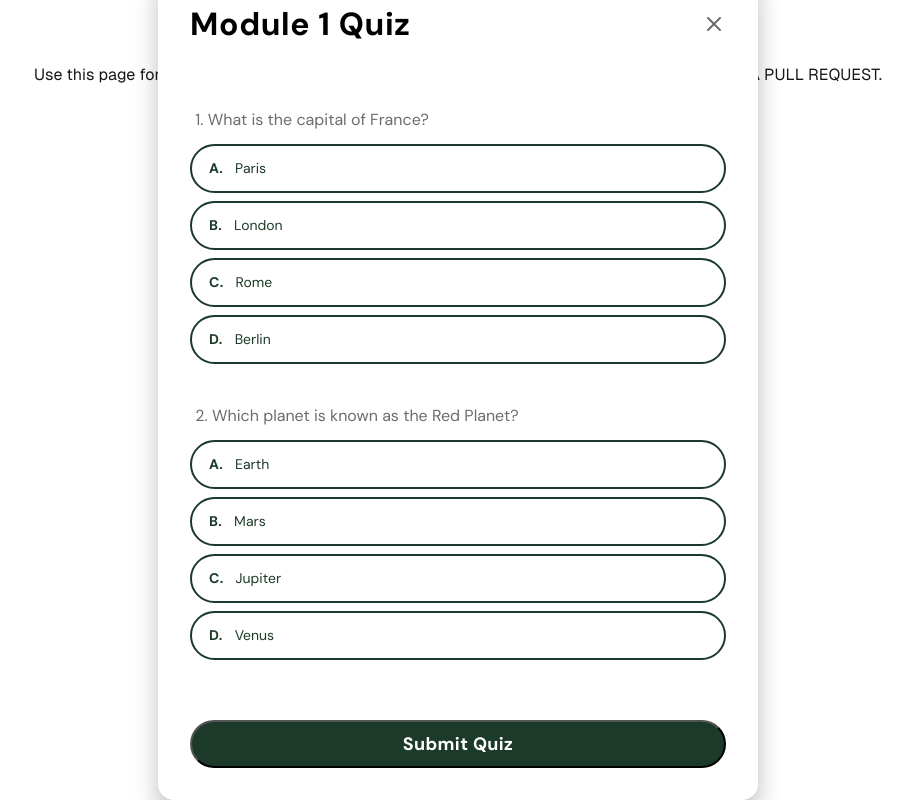
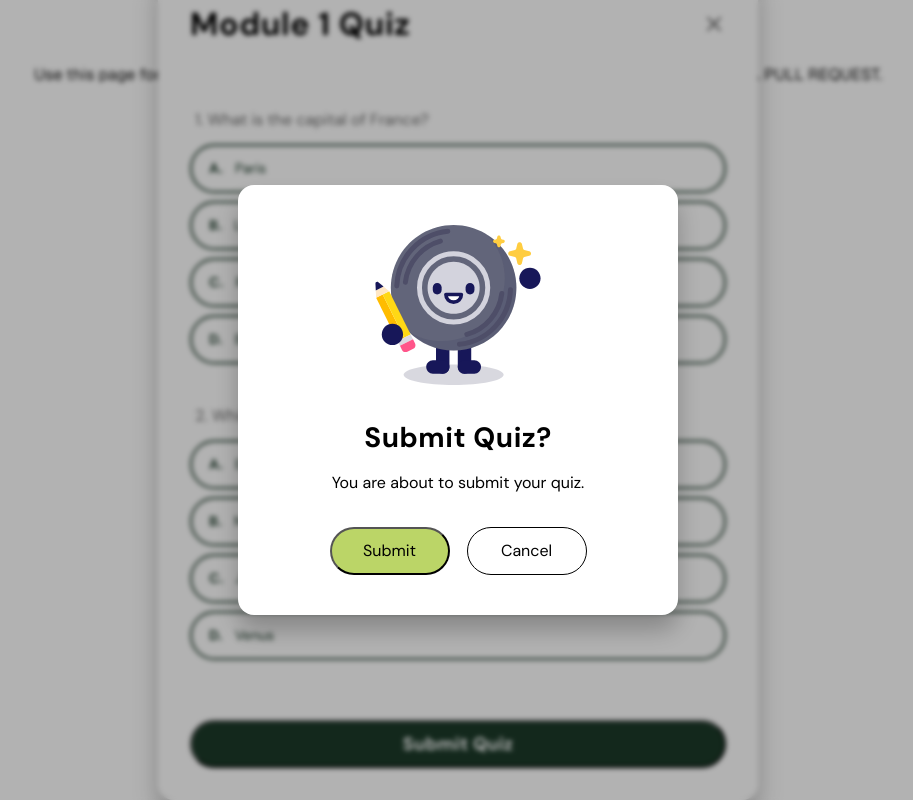
Before and after one commit to TritonSE/UCSD-Health-Gamified-Website, a Next.js app in the folder frontend/: page / in a window 1280 px wide. Both pictures are taken after a click on the button "Submit Quiz". Shown: the whole page, without its empty margins (182-1095 px from the left). Built offline with nearby package versions, Linux system fonts and the light colour scheme; a web font is replaced by a local one.

Commit message:
finished notifs

```diff
--- /dev/null
+++ b/frontend/src/app/components/quiz_components/ExitNotif.tsx
@@ -0,0 +1,27 @@
+import React from "react";
+
+import styles from "./Notif.module.css";
+
+export const ExitNotif = ({
+  cancelFunc,
+  exitFunc,
+  ...props
+}: { cancelFunc: () => void } & { exitFunc: () => void } & React.ComponentProps<"button">) => {
+  return (
+    <div className={styles.notif}>
+      <img src={"/TimmyExit.svg"} />
+      <div className={styles.info}>
+        <p className={styles.title}>Exit Quiz?</p>
+        <p className={styles.description}>Your progress will not be saved.</p>
+      </div>
+      <div className={styles.buttons}>
+        <button className={styles.submitButton} onClick={exitFunc} {...props}>
+          <p className={styles.text}>Exit</p>
+        </button>
+        <button className={styles.cancelButton} onClick={cancelFunc} {...props}>
+          <p className={styles.text}>Cancel</p>
+        </button>
+      </div>
+    </div>
+  );
+};
--- /dev/null
+++ b/frontend/src/app/components/quiz_components/Notif.module.css
@@ -0,0 +1,93 @@
+.submitButton {
+  border-radius: 64px;
+  background: var(--color-action-selected);
+  display: flex;
+  width: 120px;
+  height: 48px;
+  flex-direction: column;
+  justify-content: center;
+  align-items: center;
+  gap: 10px;
+}
+
+.cancelButton {
+  border-radius: 64px;
+  color: var(--background);
+  display: flex;
+  width: 120px;
+  height: 48px;
+  flex-direction: column;
+  justify-content: center;
+  align-items: center;
+  gap: 10px;
+  border-radius: 64px;
+  border: 1px solid var(--Neutral-Black, #000);
+  background: var(--background);
+}
+
+.text {
+  color: #000;
+  text-align: center;
+
+  /* Body/Medium (Reg) */
+  font-family: "DM Sans";
+  font-size: 16px;
+  font-style: normal;
+  font-weight: 400;
+  line-height: 24px; /* 150% */
+}
+
+.buttons {
+  display: flex;
+  align-items: center;
+  gap: 17px;
+}
+
+.info {
+  display: flex;
+  flex-direction: column;
+  justify-content: center;
+  align-items: center;
+  gap: 12px;
+  align-self: stretch;
+}
+
+.title {
+  color: #000;
+  text-align: center;
+
+  /* Title/Medium */
+  font-family: "DM Sans";
+  font-size: 28px;
+  font-style: normal;
+  font-weight: 700;
+  line-height: 150%; /* 42px */
+  letter-spacing: 0.56px;
+}
+
+.description {
+  color: #000;
+  text-align: center;
+
+  /* Body/Medium (Reg) */
+  font-family: "DM Sans";
+  font-size: 16px;
+  font-style: normal;
+  font-weight: 400;
+  line-height: 24px; /* 150% */
+}
+
+.notif {
+  display: flex;
+  width: 440px;
+  padding: 40px;
+  flex-direction: column;
+  align-items: center;
+  gap: 32px;
+
+  border-radius: 16px;
+  background: var(--background);
+
+  /* Level 4 */
+  box-shadow: 0px 15px 25px 0px rgba(0, 0, 0, 0.25);
+}
--- a/frontend/src/app/components/quiz_components/Quiz.module.css
+++ b/frontend/src/app/components/quiz_components/Quiz.module.css
@@ -36,3 +36,17 @@
   background: var(--background);
   box-shadow: 0px 15px 25px 0px rgba(0, 0, 0, 0.25);
 }
+
+.overlay {
+  position: fixed;
+  top: 0;
+  left: 0;
+  width: 100%;
+  height: 100%;
+  display: flex;
+  justify-content: center;
+  align-items: center;
+  background: rgba(0, 0, 0, 0.3);
+  backdrop-filter: blur(2.5px);
+  z-index: 1000;
+}
--- a/frontend/src/app/components/quiz_components/Quiz.tsx
+++ b/frontend/src/app/components/quiz_components/Quiz.tsx
@@ -2,9 +2,11 @@
 
 import React, { useState } from "react";
 
+import { ExitNotif } from "./ExitNotif";
 import { Question } from "./Question";
 import styles from "./Quiz.module.css";
 import { Submit } from "./Submit";
+import { SubmitNotif } from "./SubmitNotif";
 
 type QuizProps = {
   title: string;
@@ -16,6 +18,20 @@ type QuizProps = {
 
 export const Quiz = ({ title, questions }: QuizProps) => {
   const [selectedAnswers, setSelectedAnswers] = useState<Record<number, string>>({});
+  const [cancel, setCancel] = useState<boolean>(false);
+  const [checkSubmit, setCheckSubmit] = useState<boolean>(false);
+
+  const handlePressCancel = () => {
+    setCancel(!cancel);
+  };
+
+  const handleLeave = () => {};
+
+  const handlePressSubmit = () => {
+    setCheckSubmit(!checkSubmit);
+  };
+
+  const handleSubmit = () => {};
 
   const handleSelect = (questionIndex: number, answer: string) => {
     setSelectedAnswers((prev) => ({ ...prev, [questionIndex]: answer }));
@@ -23,9 +39,19 @@ export const Quiz = ({ title, questions }: QuizProps) => {
 
   return (
     <div className={styles.quizBox}>
+      {cancel && (
+        <div className={styles.overlay}>
+          <ExitNotif cancelFunc={handlePressCancel} exitFunc={handleLeave} />
+        </div>
+      )}
+      {checkSubmit && (
+        <div className={styles.overlay}>
+          <SubmitNotif cancelFunc={handlePressSubmit} submitFunc={handleSubmit} />
+        </div>
+      )}
       <div className={styles.title}>
         <span className={styles.titleFont}>{title}</span>
-        <img src={"/close.svg"} />
+        <img src={"/close.svg"} onClick={handlePressCancel} />
       </div>
       <div className={styles.questionList}>
         {questions.map((q, index) => (
@@ -40,7 +66,7 @@ export const Quiz = ({ title, questions }: QuizProps) => {
           />
         ))}
       </div>
-      <Submit />
+      <Submit handleSubmit={handlePressSubmit} />
     </div>
   );
 };
--- a/frontend/src/app/components/quiz_components/Submit.tsx
+++ b/frontend/src/app/components/quiz_components/Submit.tsx
@@ -2,9 +2,12 @@ import React from "react";
 
 import styles from "./Submit.module.css";
 
-export const Submit = ({ ...props }: React.ComponentProps<"button">) => {
+export const Submit = ({
+  handleSubmit,
+  ...props
+}: { handleSubmit: () => void } & React.ComponentProps<"button">) => {
   return (
-    <button className={styles.button} {...props}>
+    <button className={styles.button} onClick={handleSubmit} {...props}>
       <p className={styles.text}>Submit Quiz</p>
     </button>
   );
--- /dev/null
+++ b/frontend/src/app/components/quiz_components/SubmitNotif.tsx
@@ -0,0 +1,27 @@
+import React from "react";
+
+import styles from "./Notif.module.css";
+
+export const SubmitNotif = ({
+  cancelFunc,
+  submitFunc,
+  ...props
+}: { cancelFunc: () => void } & { submitFunc: () => void } & React.ComponentProps<"button">) => {
+  return (
+    <div className={styles.notif}>
+      <img src={"/TimmySubmit.svg"} />
+      <div className={styles.info}>
+        <p className={styles.title}>Submit Quiz?</p>
+        <p className={styles.description}>You are about to submit your quiz.</p>
+      </div>
+      <div className={styles.buttons}>
+        <button className={styles.submitButton} onClick={submitFunc} {...props}>
+          <p className={styles.text}>Submit</p>
+        </button>
+        <button className={styles.cancelButton} onClick={cancelFunc} {...props}>
+          <p className={styles.text}>Cancel</p>
+        </button>
+      </div>
+    </div>
+  );
+};
```
Also changed, not shown: frontend/public/TimmyExit.svg (added), frontend/public/TimmySubmit.svg (added).
